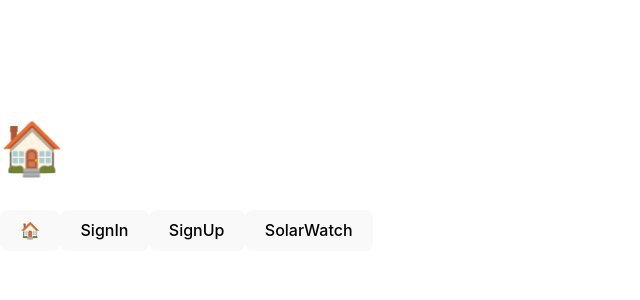
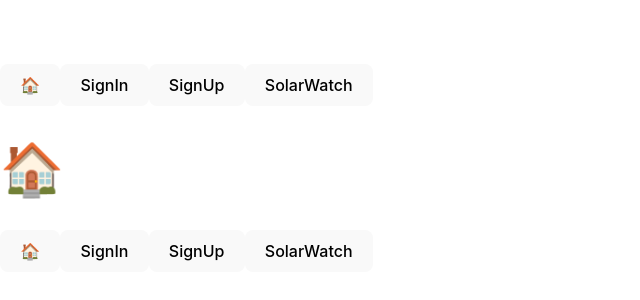
Before and after one commit to ndrs06/SolarWatch, a React (Vite) app in the folder client/: page / in a window 1280 px wide. Shown: the part 232-532 px from the top of the page, without its empty margins (0-640 px from the left). Built offline with nearby package versions, Linux system fonts and the light colour scheme.

Commit message:
:bricks: chore: implemented page layout

```diff
--- a/client/src/main.jsx
+++ b/client/src/main.jsx
@@ -10,17 +10,24 @@ import SolarWatch from "./pages/SolarWatch/SolarWatch.jsx"
 
 import {ProfileContextProvider} from "./contexts/ProfileContext.jsx";
 import ProtectedRoute from "./components/ProtectedRoute/ProtectedRoute.jsx";
+import Layout from "./pages/Layout/Layout.jsx";
 
 ReactDOM.createRoot(document.getElementById('root')).render(
   <React.StrictMode>
       <ProfileContextProvider>
           <BrowserRouter>
               <Routes>
-                  <Route path='/' element={<Home/>}/>
-                  <Route path='/sign-in' element={<SignIn/>}/>
-                  <Route path='/sign-up' element={<SignUp/>}/>
-                  <Route element={<ProtectedRoute/>}>
-                    <Route path='/solar-watch' element={<SolarWatch/>}/>
+                  <Route path='/' element={<Layout/>}>
+
+                      <Route path='/' element={<Home/>}/>
+                      <Route path='/sign-in' element={<SignIn/>}/>
+                      <Route path='/sign-up' element={<SignUp/>}/>
+
+                      <Route path='/solar-watch' element={<SolarWatch/>}/>
+
+                      <Route element={<ProtectedRoute/>}>
+                      </Route>
+
                   </Route>
               </Routes>
           </BrowserRouter>
--- /dev/null
+++ b/client/src/pages/Layout/Layout.jsx
@@ -0,0 +1,36 @@
+import React, {useEffect} from "react";
+import Navbar from "../../components/Navbar/Navbar.jsx";
+import {Outlet} from "react-router-dom";
+
+export default function Layout() {
+
+   /* useEffect(() => {
+        let lastScrollTop = 0;
+        const navbar = document.querySelector('.navbar');
+
+        const onScroll = () => {
+            let scrollTop = window.pageYOffset || document.documentElement.scrollTop;
+            if (scrollTop > lastScrollTop) {
+                // Scroll down
+                navbar.style.top = '-60px';
+            } else {
+                // Scroll up
+                navbar.style.top = '0';
+            }
+            lastScrollTop = scrollTop <= 0 ? 0 : scrollTop;
+        };
+
+        window.addEventListener('scroll', onScroll);
+
+        return () => {
+            window.removeEventListener('scroll', onScroll);
+        };
+    }, []);*/
+
+    return (
+        <div className="layout">
+            <Navbar />
+            <Outlet />
+        </div>
+    );
+}
--- /dev/null
+++ b/client/src/pages/Layout/Layout.scss
@@ -0,0 +1,15 @@
+.layout {
+  margin: 0;
+  font-family: Arial, sans-serif;
+}
+
+.container {
+  display: flex;
+  flex-direction: column;
+  min-height: 100vh;
+}
+
+header {
+  background-color: #333;
+  padding: 10px;
+}
```
